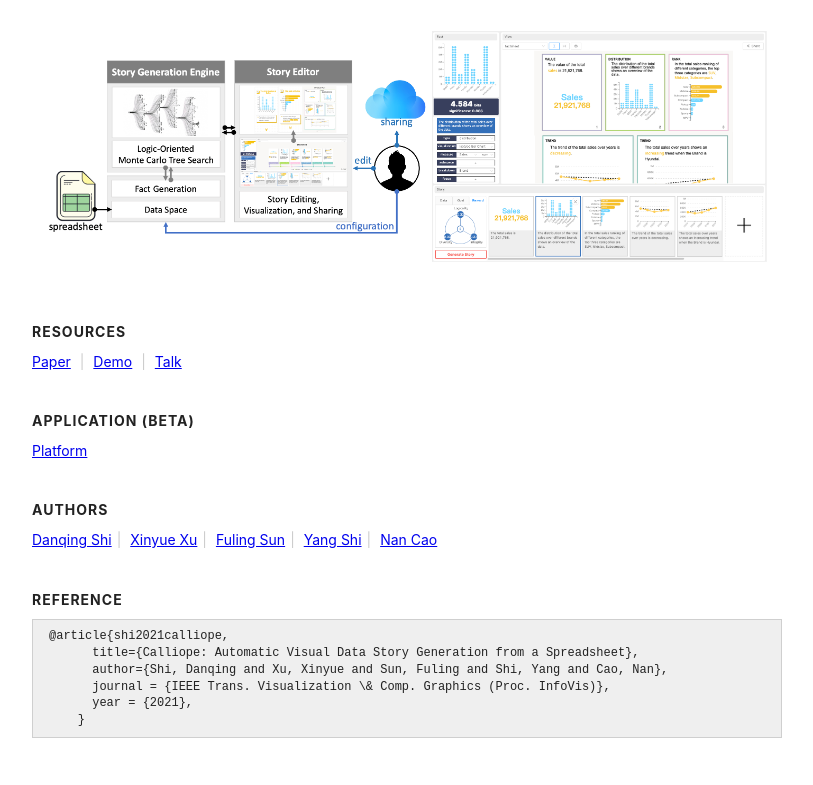
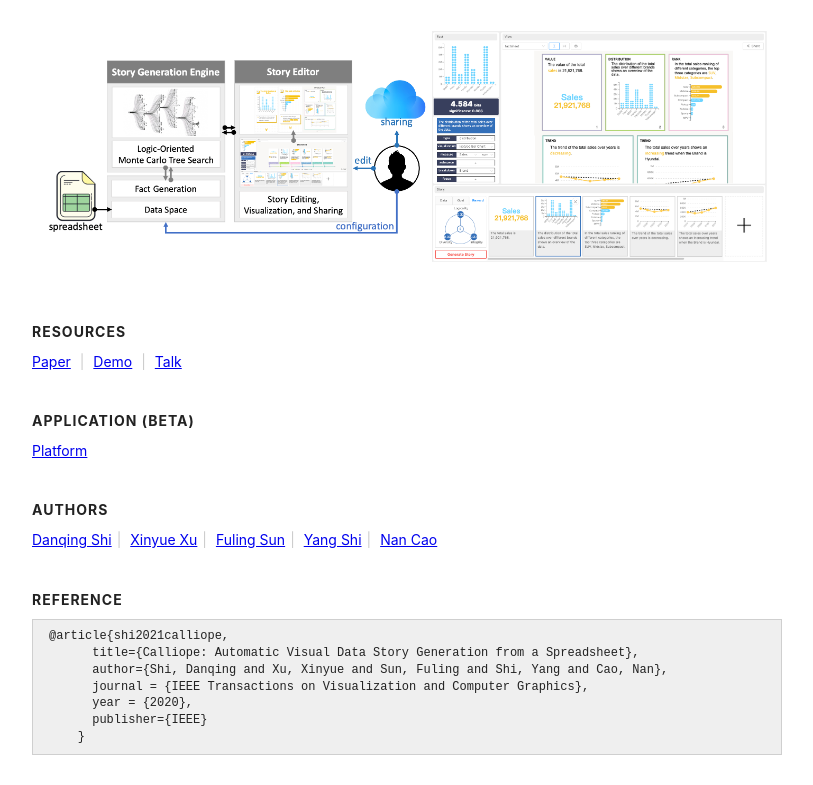
Before and after one commit to datacalliope/datacalliope.github.io, a plain HTML site: page index.html in a window 1280 px wide. Shown: the part 746-1531 px from the top of the page, without its empty margins (233-1046 px from the left). Drawn offline with Linux system fonts and the light colour scheme.

Commit message:
update citation information

```diff
--- a/index.html
+++ b/index.html
@@ -80,8 +80,9 @@
     <div class="citation">@article{shi2021calliope,
       title={Calliope: Automatic Visual Data Story Generation from a Spreadsheet},
       author={Shi, Danqing and Xu, Xinyue and Sun, Fuling and Shi, Yang and Cao, Nan},
-      journal = {IEEE Trans. Visualization \& Comp. Graphics (Proc. InfoVis)},
-      year = {2021},
+      journal = {IEEE Transactions on Visualization and Computer Graphics},
+      year = {2020},
+      publisher={IEEE}
     }</div>
     <!-- <span class="citation-title">BibteX</span> -->
   </div>
```
